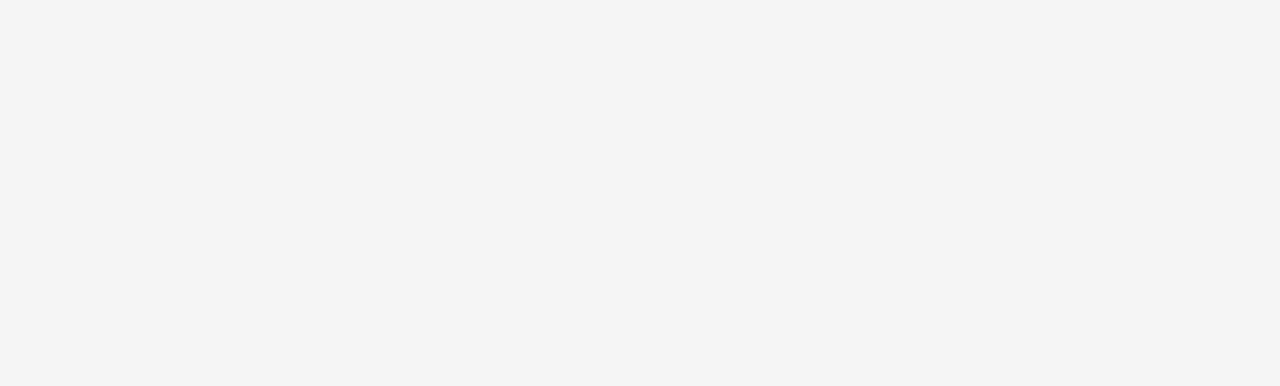
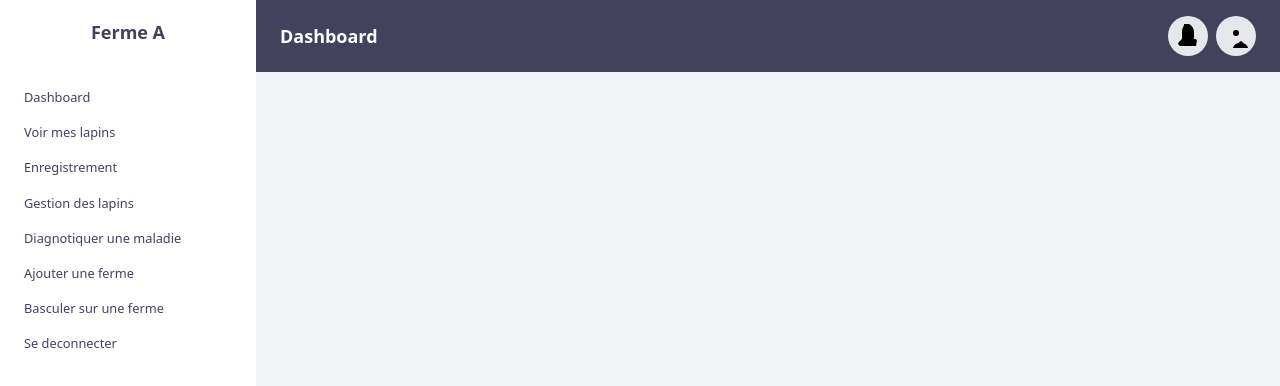
Before and after one commit to Amosentreprise/ProjetSoutenance2023, a Vue app in the folder frontendGestionLapin/vue-frontendGestionLapin/: page /BoardUser in a window 1280 px wide. Before the commit this address had no page. Shown: the top 386 px of the page. Built offline with nearby package versions, Linux system fonts and the light colour scheme.

Commit message:
creation du composant SideBar, et de l'espace boardUser

```diff
--- /dev/null
+++ b/frontendGestionLapin/vue-frontendGestionLapin/src/components/SideBar.vue
@@ -0,0 +1,39 @@
+<template>
+  <div class="flex min-h-screen">
+    <!-- Sidebar -->
+    <div class="bg-white text-secondary w-64 flex-none ">
+      <div class="flex items-center justify-center h-16">
+        <span class="text-lg font-bold">{{ nameDashboard}}</span>
+      </div>
+      <slot name="options"></slot>
+    </div>
+
+    <!-- Main Content -->
+    <div class="flex-1 bg-gray-100">
+      <div class="flex justify-between items-center bg-secondary py-4 px-6">
+        <div class="flex items-center">
+
+          <span class="font-bold text-lg text-white">{{ ActionName }}</span>
+        </div>
+        <div class="flex items-center">
+          <slot name="other"></slot>
+        </div>
+      </div>
+      <div class="p-6">
+        <!-- Content goes here -->
+        <slot name="right"></slot>
+      </div>
+    </div>
+  </div>
+</template>
+
+<script>
+export default {
+    name: 'Sidebar',
+  props:['nameDashboard', 'ActionName']
+}
+</script>
+
+<style>
+/* Custom styles here */
+</style>
--- a/frontendGestionLapin/vue-frontendGestionLapin/src/router/index.js
+++ b/frontendGestionLapin/vue-frontendGestionLapin/src/router/index.js
@@ -18,6 +18,17 @@ const routes = [
     name: "Inscription",
     component: () => import("../views/commons/Inscription.vue"),
   },
+  {
+    path: "/BoardUser",
+    name: "BoardUser",
+    component: () => import("../views/boardUsers/boardUser.vue"),
+    children: [
+      {
+        path: "/cd",
+        name: "Home",
+        component: () => import("../views/commons/Connexion.vue"),
+      },]
+  },
 ];
 
 const router = createRouter({
--- /dev/null
+++ b/frontendGestionLapin/vue-frontendGestionLapin/src/views/boardUsers/boardUser.vue
@@ -0,0 +1,99 @@
+<template>
+    <div>
+<SideBar :nameDashboard="nameDashboard" :ActionName="ActionName">
+    <template v-slot:options>
+        <ul class="py-4">
+        <li class="pl-6 pr-4 py-2 hover:bg-hoverboard" v-for="option in options" :key="option.id">
+          <router-link :to="option.lien" class="flex items-center">
+            <i></i>
+            <small>{{ option.nom }}</small>
+          </router-link>
+        </li>
+      </ul>
+    </template>
+    <template v-slot:other>
+        <button class="bg-gray-200 rounded-full p-2 mr-2">
+            <svg class="h-6 w-6 fill-current text-white" viewBox="0 0 24 24">
+              <path d="M12 21c1.1 0 2-.9 2-2H10c0 1.1.9 2 2 2zm6-6V8c0-3.9-2.5-7.2-6-8.5V0h-4v.5C8.5.8 6 4.1 6 8v7l-3.3 3.3c-.5.5-.7 1.2-.5 1.9L4 22h16l.8-4.8c.2-.7 0-1.4-.5-1.9L18 15z" />
+            </svg>
+          </button>
+          <button class="bg-gray-200 rounded-full p-2">
+            <svg class="h-6 w-6 fill-current text-white" viewBox="0 0 24 24">
+              <path d="M12 12a3 3 0 1 1 0-6 3 3 0 0 1 0 6zm7.26 6.63l-1.68-1.26a1 1 0 0 0-1.18 0l-1.67 1.26a8 8 0 1 0 3.53 0z" />
+            </svg>
+          </button>
+    </template>
+    <template v-slot:right>
+        <router-view/>
+    </template>
+</SideBar>
+    </div>
+</template>
+<script>
+import SideBar from "../../components/SideBar.vue"
+
+export default {
+
+    components: {
+        SideBar,
+
+    },
+    data() {
+        return {
+            nameDashboard: 'Ferme A',
+            ActionName: 'Dashboard',
+
+            options: [
+                {
+                    id: 1,
+                    lien: '',
+                    nom: 'Dashboard',
+                    icon:'',
+                },
+                 {
+                    id: 2,
+                    lien: '/cd',
+                    nom: 'Voir mes lapins',
+                    icon:'',
+                },
+                 {
+                    id: 3,
+                    lien: '',
+                    nom: 'Enregistrement',
+                    icon:'',
+                },
+                 {
+                    id: 4,
+                    lien: '',
+                    nom: 'Gestion des lapins',
+                    icon:'',
+                },
+                {
+                    id: 5,
+                    lien: '',
+                    nom: 'Diagnotiquer une maladie',
+                    icon:'',
+                },{
+                    id: 6,
+                    lien: '',
+                    nom: 'Ajouter une ferme',
+                    icon:'',
+                },
+                {
+                    id: 7,
+                    lien: '',
+                    nom: 'Basculer sur une ferme',
+                    icon:'',
+                }, {
+                    id: 8,
+                    lien: '',
+                    nom: 'Se deconnecter',
+                    icon:'',
+                }
+            ]
+
+        };
+    },
+}
+
+</script>
--- a/frontendGestionLapin/vue-frontendGestionLapin/tailwind.config.js
+++ b/frontendGestionLapin/vue-frontendGestionLapin/tailwind.config.js
@@ -13,6 +13,7 @@ export default {
       primary: "#F5F5F5",
       secondary: "#43425D",
       other: "#24A9E2",
+      hoverboard: "#F6F9FC",
     },
     extend: {},
   },
```
